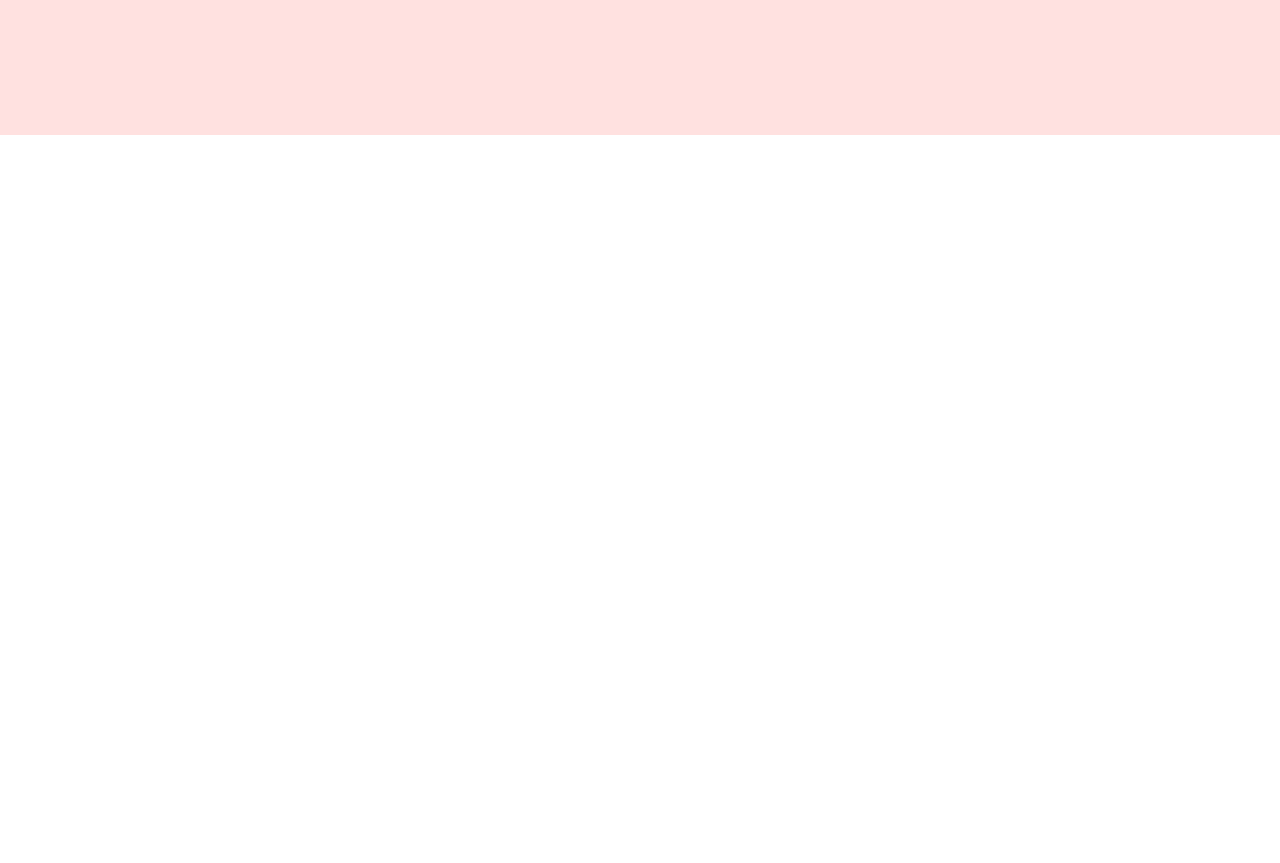
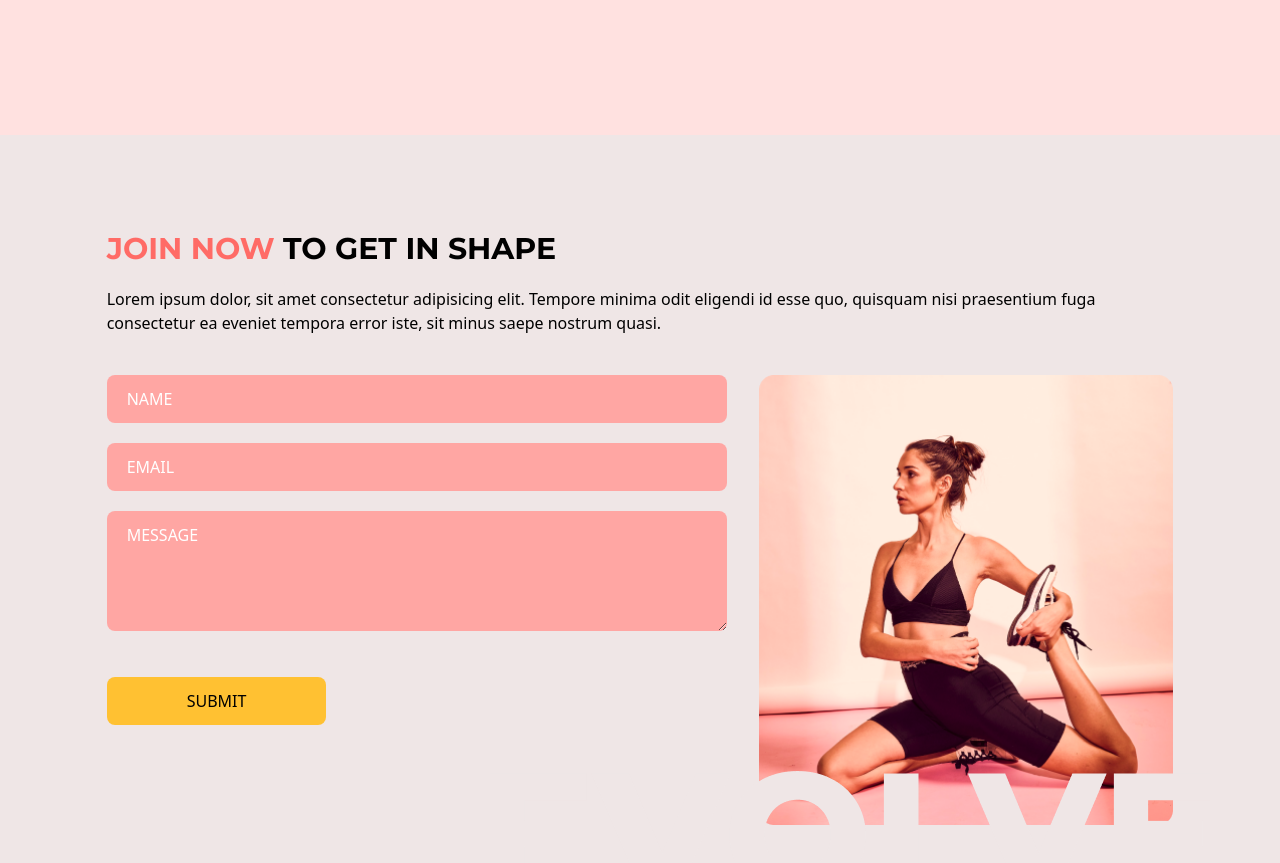
Before and after one commit to SahilMaheshwari19/vite, a React (Vite) app: page / in a window 1280 px wide. Shown: the part 2900-3763 px from the top of the page. Before the commit the page ends 3035 px from the top, so only its background shows below. Built offline with nearby package versions, Linux system fonts and the light colour scheme.

Commit message:
add contact us component to the page

```diff
--- a/package.json
+++ b/package.json
@@ -15,6 +15,7 @@
     "framer-motion": "^12.18.1",
     "react": "^19.1.0",
     "react-dom": "^19.1.0",
+    "react-hook-form": "^7.58.1",
     "react-router-hash-link": "^2.4.3"
   },
   "devDependencies": {
--- a/src/App.tsx
+++ b/src/App.tsx
@@ -5,6 +5,7 @@
 import Home from "@/scenes/home";
 import Benefits from "@/scenes/benefits";
 import OurClasses from "@/scenes/ourClasses";
+import ContactUs from "@/scenes/contactus";
 import { SelectedPage } from "./shared/types";
 
 function App() {
@@ -39,6 +40,7 @@
         <Home setSelectedPage={setSelectedPage} />
         <Benefits setSelectedPage={setSelectedPage} />
         <OurClasses setSelectedPage={setSelectedPage} />
+        <ContactUs setSelectedPage={setSelectedPage} />
       </div>
     </>
   );
--- /dev/null
+++ b/src/scenes/contactus/index.tsx
@@ -0,0 +1,155 @@
+import { SelectedPage } from "@/shared/types";
+import { motion } from "framer-motion";
+import { useForm } from "react-hook-form";
+import ContactUsPageGraphic from "@/assets/ContactUsPageGraphic.png";
+import HText from "@/shared/HText";
+
+type Props = {
+  setSelectedPage: (value: SelectedPage) => void;
+};
+const ContactUs = ({ setSelectedPage }: Props) => {
+  const inputStyles = ` mb-5 w-full rounded-lg bg-primary-300 px-5 py-3 placeholder-white`;
+  const {
+    register,
+    trigger,
+    formState: { errors },
+  } = useForm();
+
+  // eslint-disable-next-line @typescript-eslint/no-explicit-any
+  const onSubmit = async (e: any) => {
+    const isValid = await trigger();
+    if (!isValid) {
+      e.preventDefault();
+    }
+  };
+
+  return (
+    <section id="contactus" className="mx-auto w-5/6 pt-24 pb-32">
+      <motion.div
+        onViewportEnter={() => setSelectedPage(SelectedPage.ContactUs)}
+      >
+        {/* HEADER */}
+        <motion.div
+          className="md:h-3/5"
+          initial="hidden"
+          whileInView="visible"
+          viewport={{ once: true, amount: 0.5 }}
+          transition={{ duration: 1 }}
+          variants={{
+            hidden: { opacity: 0, x: -50 },
+            visible: { opacity: 1, x: 0 },
+          }}
+        >
+          <HText>
+            <span className="text-primary-500">JOIN NOW</span> TO GET IN SHAPE
+          </HText>
+          <p className="my-5">
+            Lorem ipsum dolor, sit amet consectetur adipisicing elit. Tempore
+            minima odit eligendi id esse quo, quisquam nisi praesentium fuga
+            consectetur ea eveniet tempora error iste, sit minus saepe nostrum
+            quasi.
+          </p>
+        </motion.div>
+        {/* FORM AND IMAGE */}
+        <div className="mt-10 justify-between gap-8 md:flex">
+          <motion.div
+            className="mt-10 basis-3/5 md:mt-0"
+            initial="hidden"
+            whileInView="visible"
+            viewport={{ once: true, amount: 0.5 }}
+            transition={{ duration: 1 }}
+            variants={{
+              hidden: { opacity: 0, y: 50 },
+              visible: { opacity: 1, y: 0 },
+            }}
+          >
+            <form
+              target="_blank"
+              onSubmit={onSubmit}
+              action="https://formsubmit.co/f3d7dd5355df508384d7e69ad3a5fc32 "
+              method="POST"
+            >
+              <input
+                className={inputStyles}
+                type="text"
+                placeholder="NAME"
+                {...register("name", {
+                  required: true,
+                  maxLength: 100,
+                })}
+              />
+              {errors.name && (
+                <p className="mt-1 text-primary-500">
+                  {errors.name.type === "required" && "This field is required "}
+                  {errors.name.type === "maxLength" &&
+                    "Max Length is 100 characters "}
+                </p>
+              )}
+              <input
+                className={inputStyles}
+                type="text"
+                placeholder="EMAIL"
+                {...register("email", {
+                  required: true,
+                  pattern: /^[A-Z0-9._%+-]+@[A-Z0-9.-]+\.[A-Z]{2,}$/i,
+                })}
+              />
+              {errors.email && (
+                <p className="mt-1 text-primary-500">
+                  {errors.email.type === "required" &&
+                    "This field is required "}
+                  {errors.email.type === "pattern" && "Invalid Email Address "}
+                </p>
+              )}
+              <textarea
+                className={inputStyles}
+                rows={4}
+                cols={50}
+                placeholder="MESSAGE"
+                {...register("message", {
+                  required: true,
+                  maxLength: 2000,
+                })}
+              />
+              {errors.message && (
+                <p className="mt-1 text-primary-500">
+                  {errors.message.type === "required" &&
+                    "This field is required "}
+                  {errors.message.type === "maxLength" &&
+                    "Max Length is 2000 characters "}
+                </p>
+              )}
+              <button
+                type="submit"
+                className="mt-5 rounded-lg bg-secondary-500 px-20 py-3 transition duration-500 hover:text-white"
+              >
+                SUBMIT
+              </button>
+            </form>
+          </motion.div>
+          <motion.div
+            className="relative mt-16 basis-2/5 md:mt-0"
+            initial="hidden"
+            whileInView="visible"
+            viewport={{ once: true, amount: 0.5 }}
+            transition={{ delay: 0.2, duration: 0.5 }}
+            variants={{
+              hidden: { opacity: 0, y: 50 },
+              visible: { opacity: 1, y: 0 },
+            }}
+          >
+            <div className="w-full before:absolute before:-bottom-20 before:-right-10 before:z-[1] md:before:content-[var(--content-evolvetext)]">
+              <img
+                className="w-full"
+                alt="contact-us-page-graphic"
+                src={ContactUsPageGraphic}
+              />
+            </div>
+          </motion.div>
+        </div>
+      </motion.div>
+    </section>
+  );
+};
+
+export default ContactUs;
```
Also changed, not shown: 1 other file (tests, documents, lock files or other folders).
